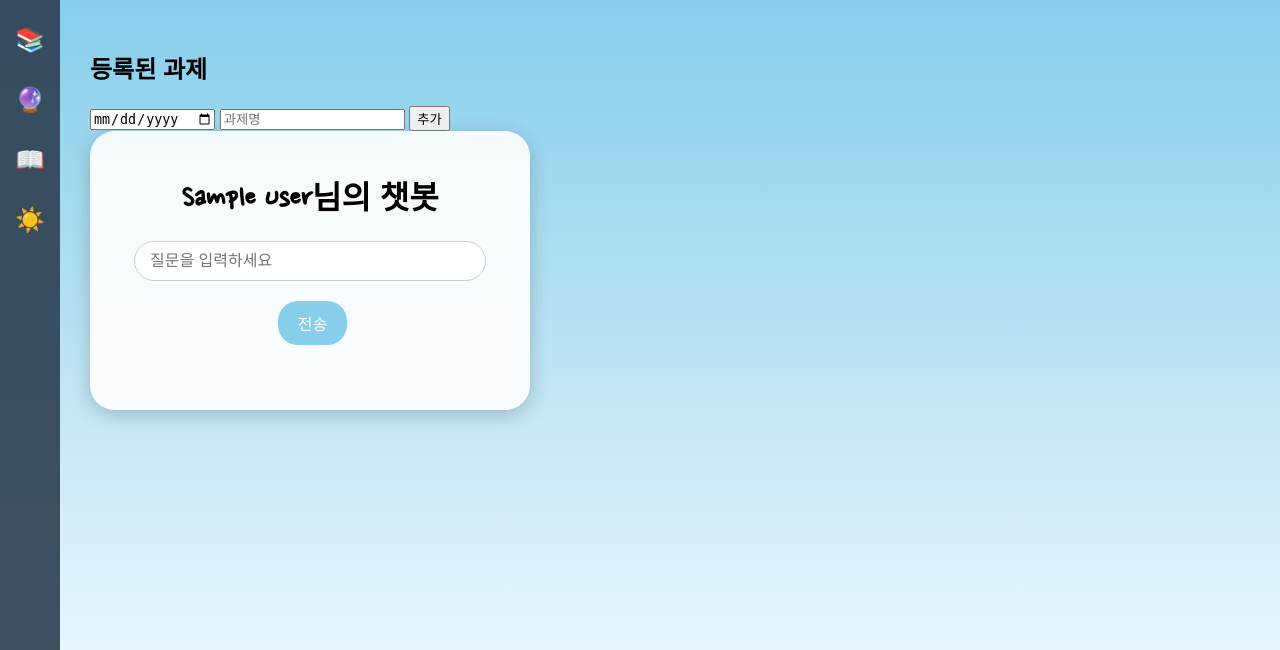
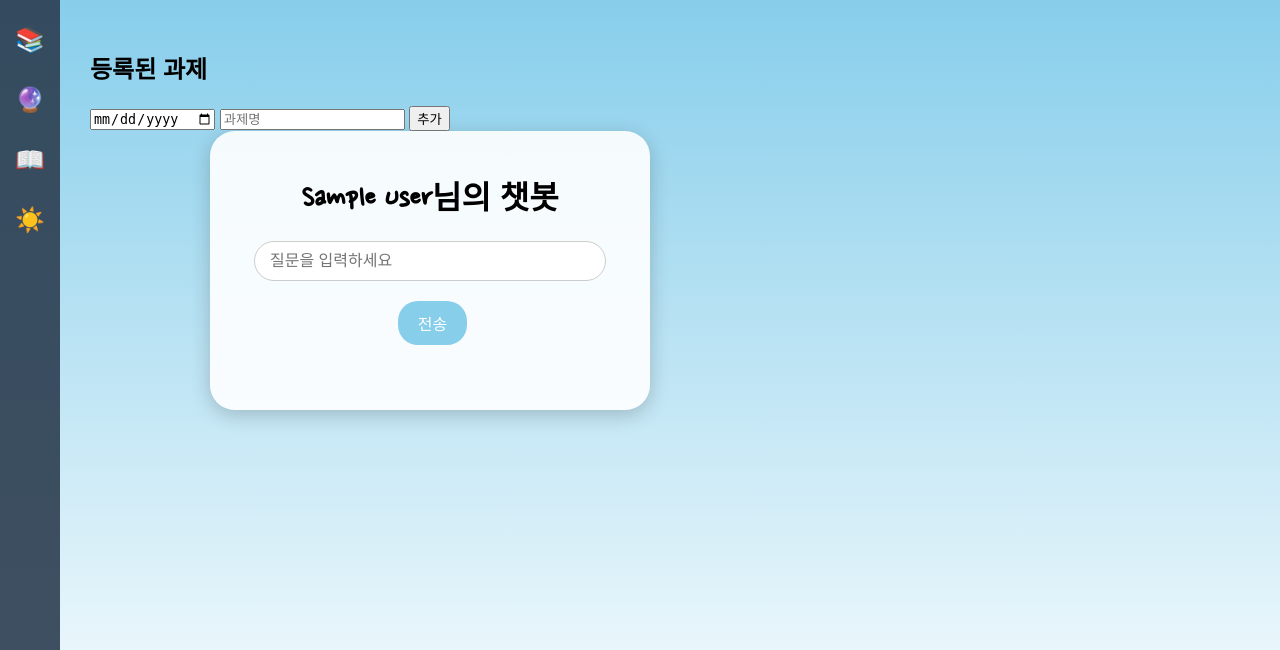
Before and after one commit to hansj8267/basic-chatbot, a Flask app: page /chat in a window 1280 px wide. Shown: the top 650 px of the page. Run offline with Flask 3, Linux system fonts and the light colour scheme; the visitor is signed in with stand-in values (Sample User, id 1); data that the repository does not hold is empty.

Commit message:
Update style.css

```diff
--- a/static/style.css
+++ b/static/style.css
@@ -56,6 +56,7 @@ body {
   box-shadow: 0 5px 20px rgba(0,0,0,0.2);
   text-align: center;
   margin-bottom: 20px;
+  margin-left:120px;
 }
 
 #chat-form input[type="text"] {
```
